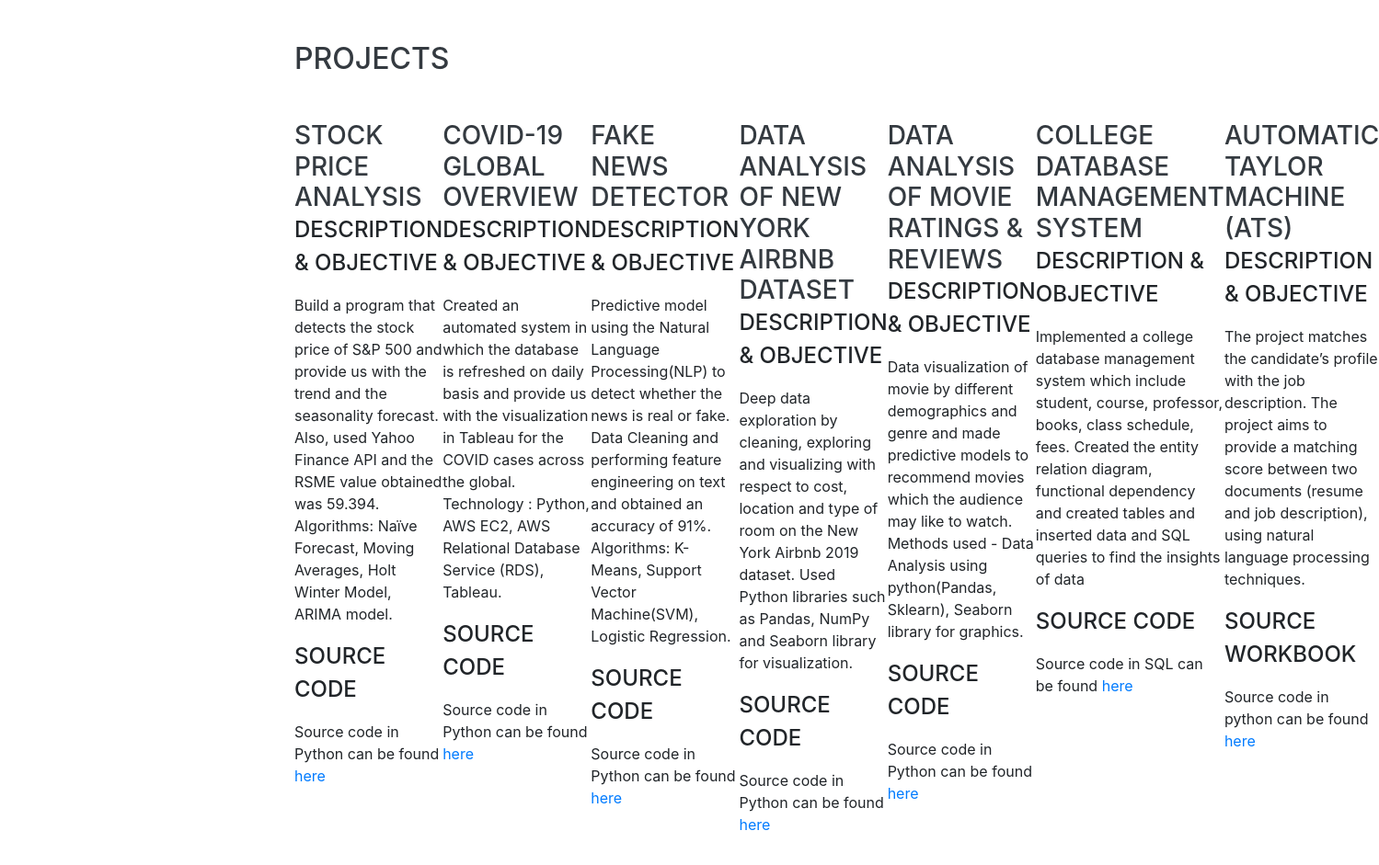
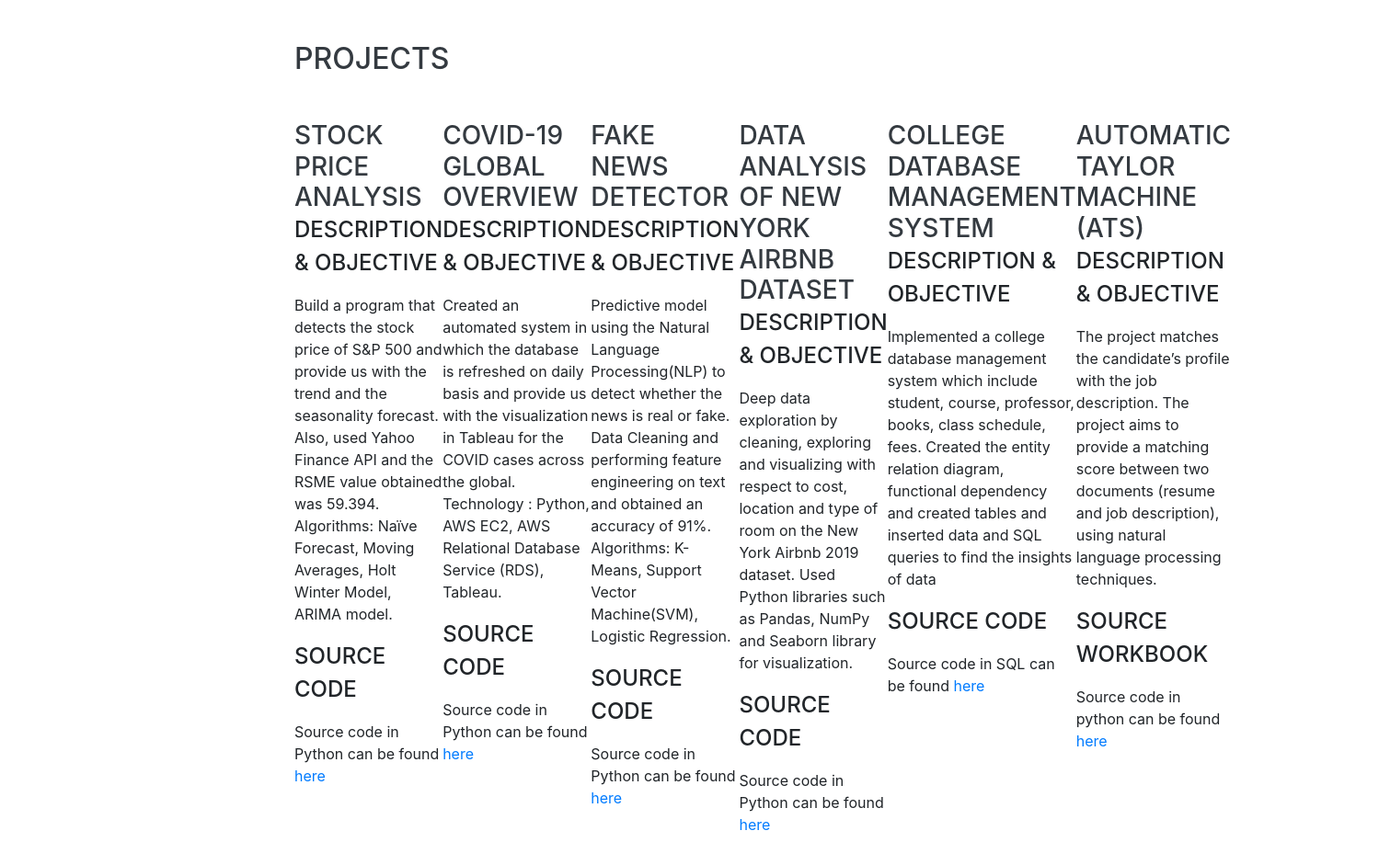
Before and after one commit to arjavkala/arjavkala.github.io, a website with bundled scripts: page index.html in a window 1280 px wide. Shown: the part 3043-3984 px from the top of the page at 92% size, 1499 px wide, since content can reach past the window. Built offline with nearby package versions, Linux system fonts and the light colour scheme; a web font is replaced by a local one.

Commit message:
Update index.html

```diff
--- a/index.html
+++ b/index.html
@@ -232,18 +232,6 @@ such as Customer and Product Analysis, KPI design, Business reporting by generat
 
         </div>
 
-		<div class="resume-item d-flex flex-column flex-md-row justify-content-between mb-5">
-          <div class="resume-content">
-            <h3 class="mb-0">Data Analysis of Movie Ratings & Reviews </h3>
-            <div class="subheading mb-3">Description & Objective</div>
-            <p>Data visualization of movie by different demographics and genre and made predictive models to recommend movies which the audience may like to watch. Methods used - Data Analysis using python(Pandas, Sklearn), Seaborn library for graphics.</p>
-			<div class="subheading mb-3">Source Code</div>
-            <p>Source code in Python can be found <a href="https://github.com/arjavkala/Movie_Analysis_Model" class="mw-redirect" title= "here">here</a></p>
-			<span class="d-none d-lg-block">
-			</span>
-          </div>
-
-        </div>
 
 		<div class="resume-item d-flex flex-column flex-md-row justify-content-between mb-5">
           <div class="resume-content">
```
